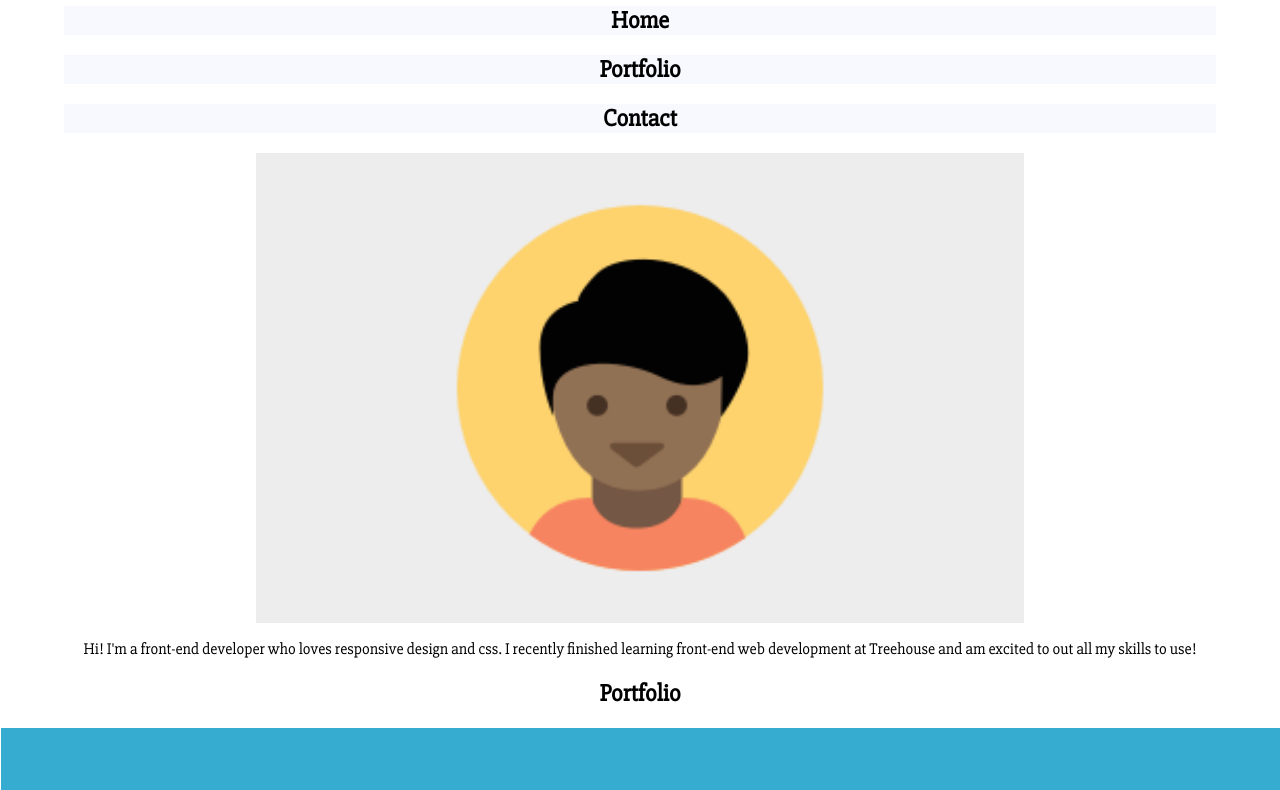
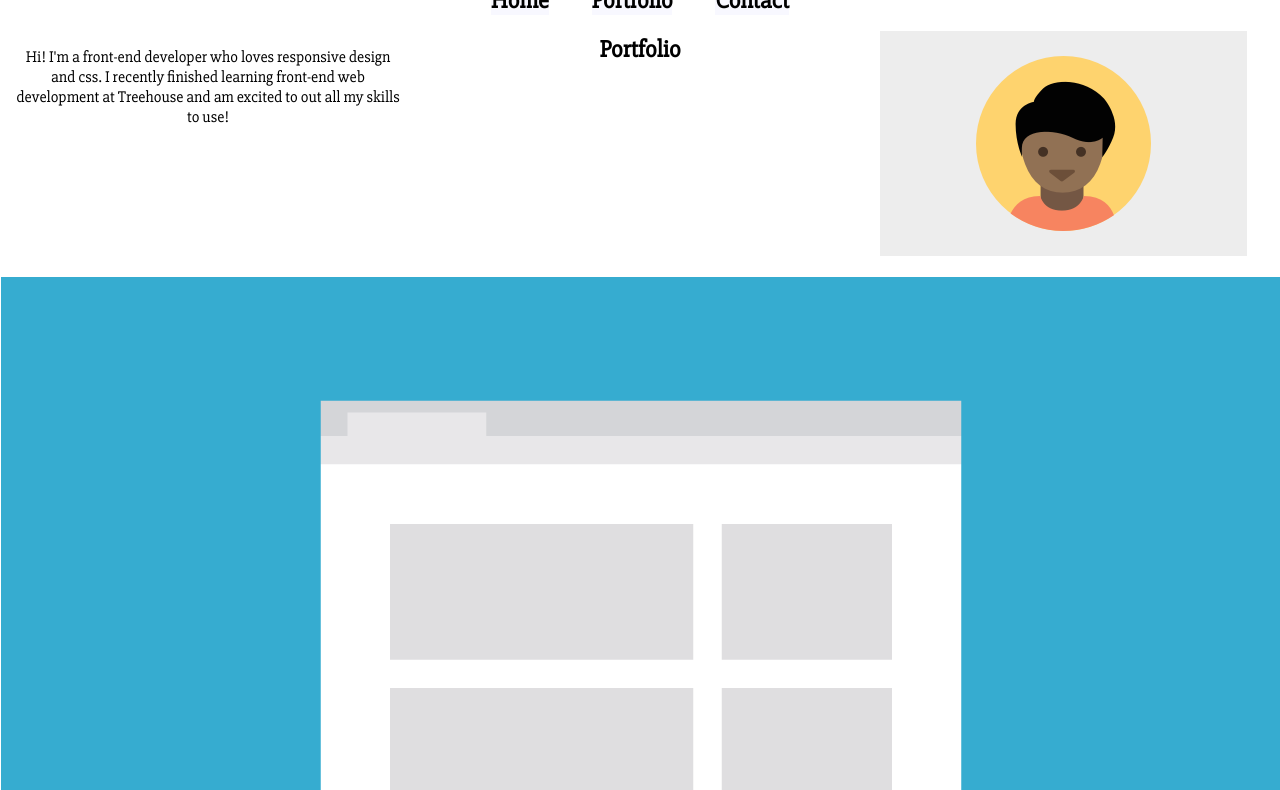
Before and after one commit to mani-saini/ResponsiveLayoutProject, a plain HTML site: page index.html in a window 1280 px wide. Shown: the part 96-886 px from the top of the page. Drawn offline with Linux system fonts and the light colour scheme.

Commit message:
column layout

```diff
--- a/css/styles.css
+++ b/css/styles.css
@@ -1,4 +1,4 @@
-@media (min-width: 320px) {
+
   h1,h2,p{
     text-align: center;
   }
@@ -15,24 +15,54 @@
   }
 
 
-  .home, .contact, .portfolio{
+  .nav h2{
     width:90%;
     background-color:ghostwhite;
     margin:auto;
 
   }
 
-}
+
 
 @media (min-width: 768px){
-  h1,h2 {
+  h1 {
     text-align:center;
   }
 
-  .photo-one {
-    float:none;
-    width:100%;
+  .nav {
+    text-align:center;
   }
+
+  .nav h2{
+    display:inline;
+    width:60%;
+    margin:20px;
+  }
+
+  .photo img {
+    width:50%;
+  }
+
+  .left {
+    float:left;
+    width:30%;
+    padding:1em;
+
+  }
+
+  .right {
+    float:right;
+    width:30%;
+    padding:1em;
+
+  }
+
+  .col {
+    dislay:inline-block;
+    vertical-align:top;
+  }
+
+
 
 }
 
--- a/index.html
+++ b/index.html
@@ -4,7 +4,7 @@
 	<meta name="viewport" content="width=device-width, initial-scale=1">
 	<title>My Portfolio Site</title>
 	<link href="https://fonts.googleapis.com/css?family=Slabo+27px" rel="stylesheet">
-	<link rel="stylesheet" href="css/normalize.css"> -->
+	<link rel="stylesheet" href="css/normalize.css">
 	<link rel="stylesheet" href="css/styles.css">
 </head>
 <body>
@@ -12,28 +12,25 @@
 
 
   <h1>Student Name</h1>
-  <div class = "home">
+  <div class = "nav">
     <h2>Home</h2>
-  </div>
-
-  <div class = "portfolio">
   	<h2>Portfolio</h2>
-	</div>
-
-  <div class = "contact">
 		<h2>Contact</h2>
   </div>
 
-	<div class = "photo">
+
+
+	<div class = "right col">
   	<img src = "images/responsive-layout-profile.png">
 	</div>
 
-
-<p>Hi! I'm a front-end developer who loves responsive design and css. I recently finished
-   learning front-end web development at Treehouse and am excited to out all my skills to use!</p>
+	<div class = "left col">
+		<p>Hi! I'm a front-end developer who loves responsive design and css. I recently finished
+		   learning front-end web development at Treehouse and am excited to out all my skills to use!</p>
+</div>
 
 	<h2>Portfolio</h2>
-	<div class = "photos">
+
 	<div class = "photo-one">
 		<img src = "images/portfolio-1.png">
 	</div>
@@ -72,7 +69,7 @@
 	<div class = "photo-one">
 		<img src = "images/portfolio-6.png">
 	</div>
-</div>
+
 
 	<br><br>
 	<br><br>
```
